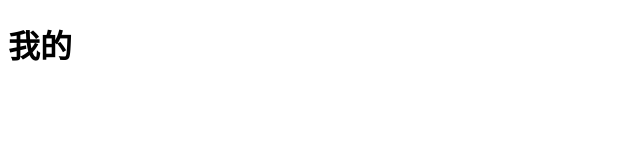
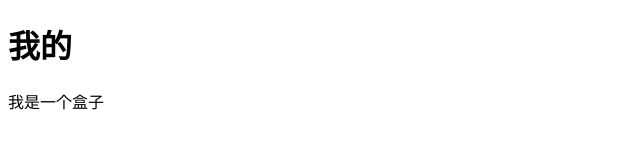
Before and after one commit to W-Yijing/branch3, a plain HTML site: page index.html in a window 1280 px wide. Shown: the whole page, without its empty margins (0-640 px from the left). Drawn offline with Linux system fonts and the light colour scheme.

Commit message:
push a box

```diff
--- a/index.html
+++ b/index.html
@@ -9,5 +9,6 @@
 </head>
 <body>
  <h1>我的</h1>
+ <div class="box">我是一个盒子</div>
 </body>
 </html>
```
